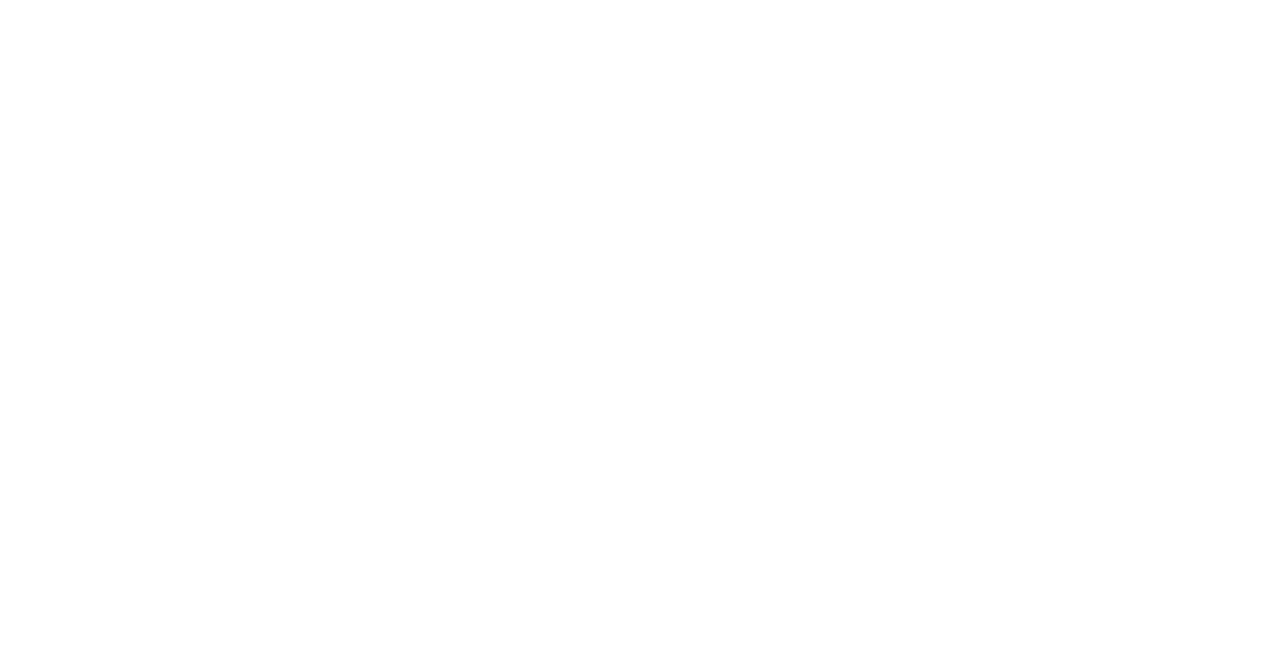
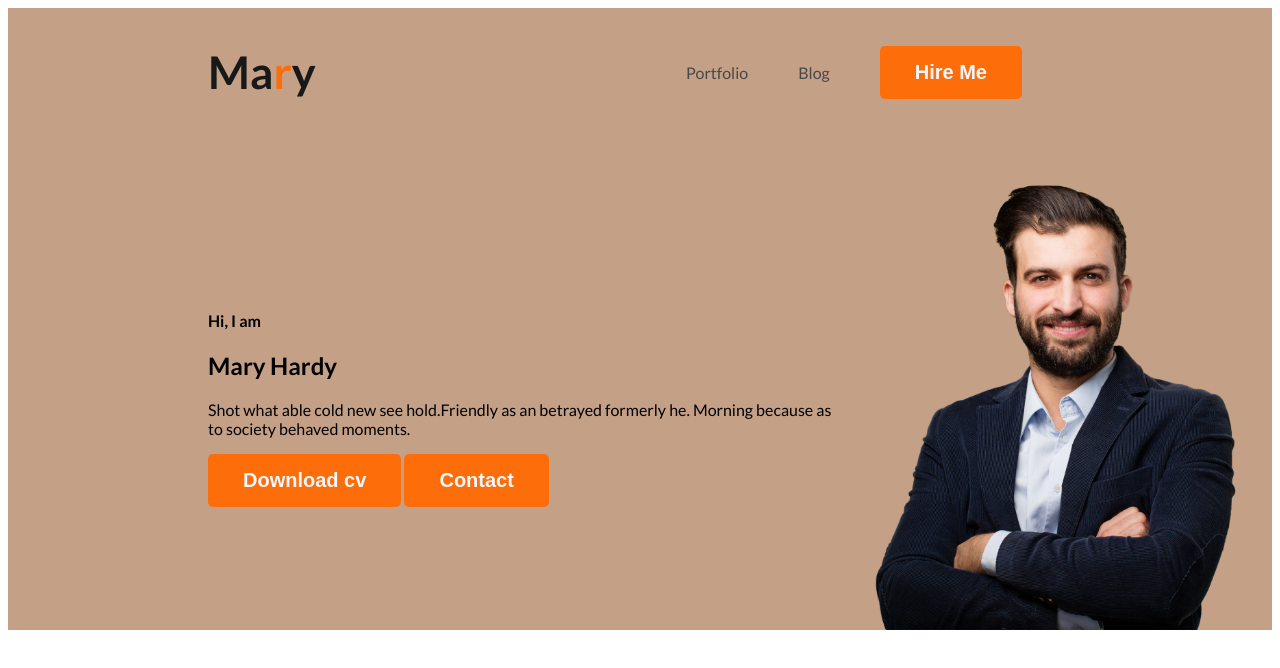
Before and after one commit to IBRUH1998/webdeveloper-portfolio, a plain HTML site: page index.html in a window 1280 px wide. Drawn offline with Linux system fonts and the light colour scheme.

Commit message:
added banner section

```diff
--- a/index.html
+++ b/index.html
@@ -1,13 +1,38 @@
 <!DOCTYPE html>
 <html lang="en">
-<head>
-    <meta charset="UTF-8">
-    <meta name="viewport" content="width=device-width, initial-scale=1.0">
+  <head>
+    <meta charset="UTF-8" />
+    <meta name="viewport" content="width=device-width, initial-scale=1.0" />
     <title>Web Development Portfolio</title>
-</head>
-<body>
-    <header></header>
-    <main> </main>
+
+    <link rel="preconnect" href="https://fonts.googleapis.com" />
+    <link rel="preconnect" href="https://fonts.gstatic.com" crossorigin />
+    <link href="https://fonts.googleapis.com/css2?family=Lato:wght@400;700&display=swap" rel="stylesheet" />
+    <link rel="stylesheet" href="style/portfolio.css" />
+  </head>
+  <body>
+    <header class="header">
+      <nav>
+        <h2 class="nav-title">Ma<span class="text-primary">r</span>y</h2>
+        <ul>
+          <li><a href="">Portfolio</a></li>
+          <li><a href="">Blog</a></li>
+          <li><button class="btn-primary">Hire Me</button></li>
+        </ul>
+      </nav>
+      <div class="banner">
+        <div class="banner-content">
+          <h4 class="banner-greeting">Hi, I am</h4>
+          <h2 class="banner-title">Mary Hardy</h2>
+          <p>Shot what able cold new see hold.Friendly as an betrayed formerly he. Morning because as to society behaved moments.</p>
+          <button class="btn-primary">Download cv</button>
+          <button class="btn-primary">Contact</button>
+        </div>
+
+        <img class="profile" src="images/hardy.png" alt="" />
+      </div>
+    </header>
+    <main></main>
     <footer></footer>
-</body>
+  </body>
 </html>
--- /dev/null
+++ b/style/portfolio.css
@@ -0,0 +1,53 @@
+body{
+    font-family: 'Lato', sans-serif;
+}
+/* nav related style*/
+nav{
+    display: flex;
+    justify-content: space-between;
+    align-items: center;
+    margin: 0 200px;
+}
+.nav-title{
+    color:#181818 ;
+    font-size: 45px;
+    font-weight: 800;
+}
+.text-primary{
+    color: #FD6E0A;
+}
+nav > ul{
+    display: flex;
+    align-items: center;
+}
+nav li{
+    list-style: none;
+    margin-right: 50px;
+}
+nav a{
+    text-decoration: none;
+    color: #474747;
+}
+.btn-primary{
+border-radius: 5px;
+background: #FD6E0A;
+border: 0;
+color:aliceblue ;
+font-size: 20px ;
+font-weight: 700;
+padding: 15px 35px;
+}
+
+
+/* header related style*/
+.header{
+    background-color: #c4a087;
+}
+.banner{
+    margin: 30px 30px 30px 200px ;
+    display: flex;
+    align-items: center;
+}
+.banner .profile{
+    width: 400px;
+}
```
